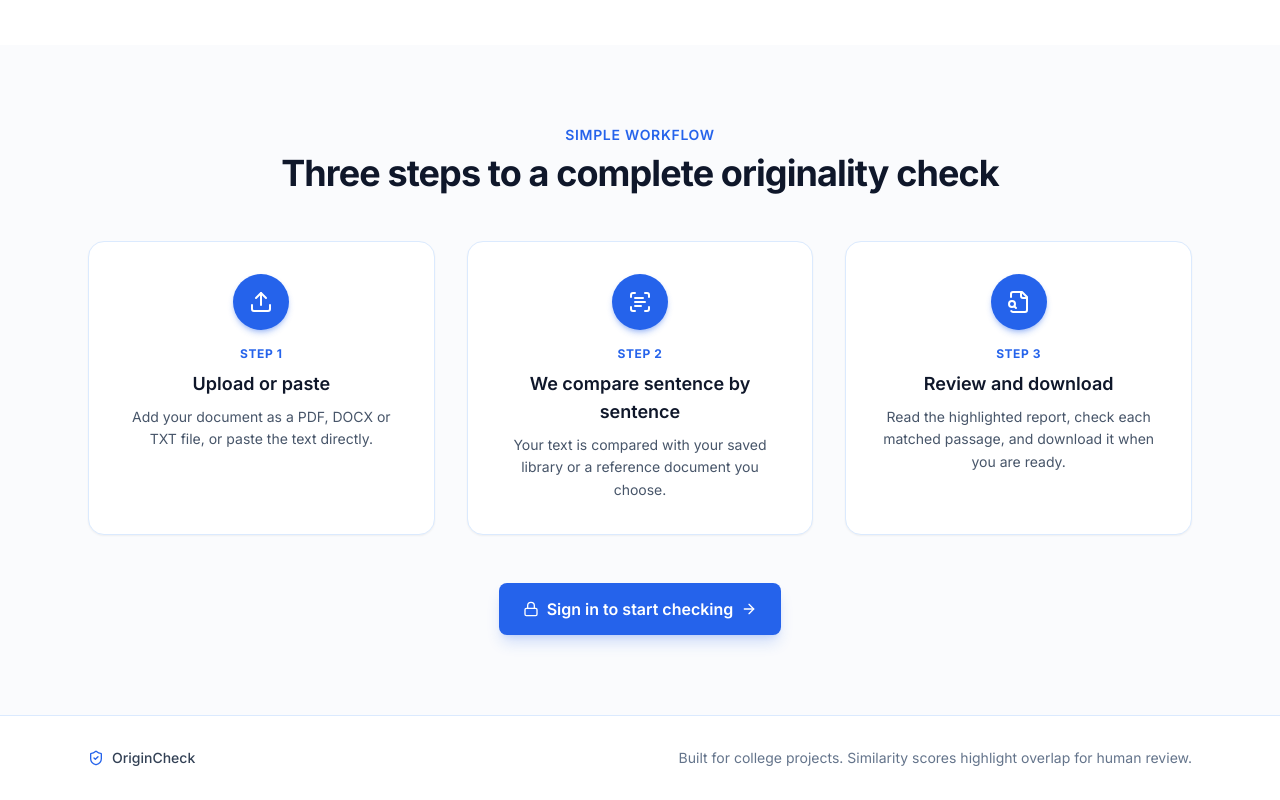
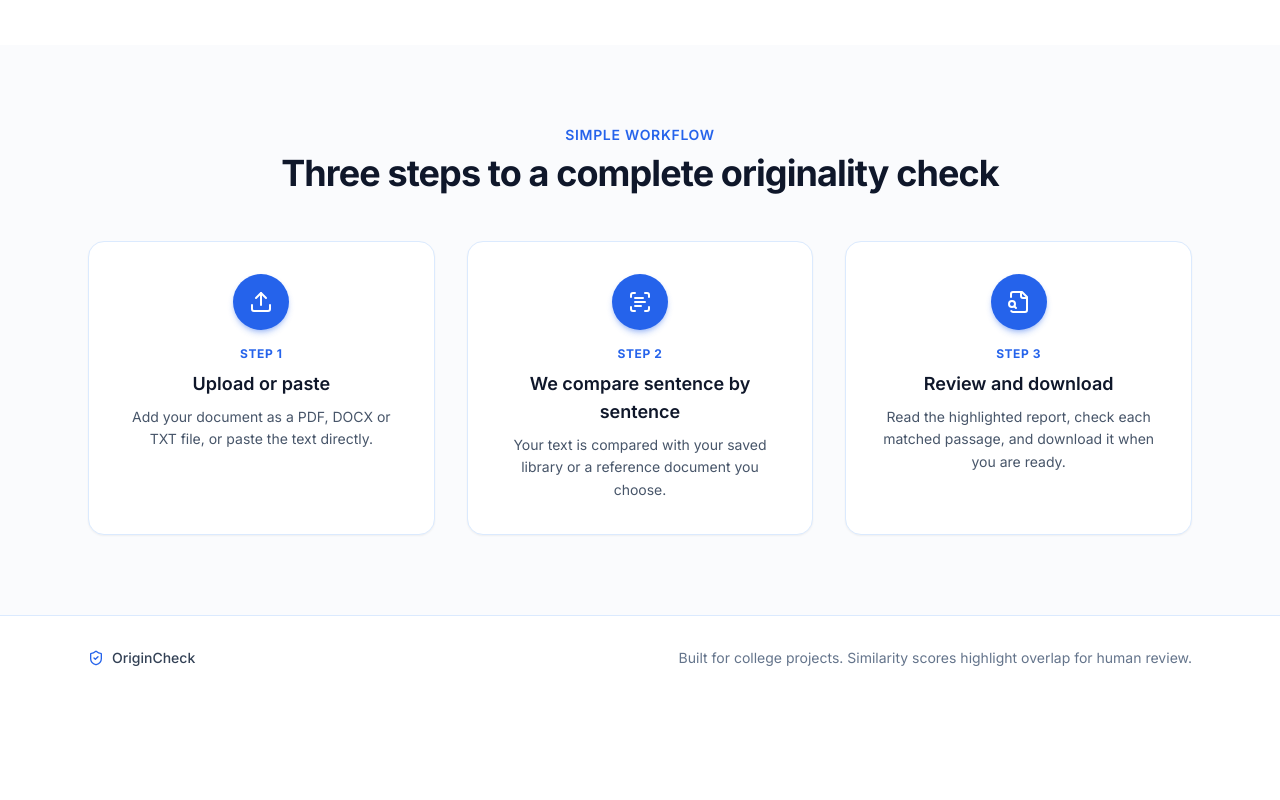
Before and after one commit to Ankur-collab-dev/CAA-project, a React (Vite) app: page / in a window 1280 px wide. Shown: the part 1309-2109 px from the top of the page. After the commit the page ends 2009 px from the top, so only its background shows below. Built offline with nearby package versions, Linux system fonts and the light colour scheme.

Commit message:
fix(ui): remove redundant bottom sign in button from home page

```diff
--- a/src/components/HomePage.tsx
+++ b/src/components/HomePage.tsx
@@ -312,29 +312,6 @@ export const HomePage: React.FC = () => {
               );
             })}
           </div>
-
-          <div className="mt-12 flex justify-center">
-            {user ? (
-              <button
-                type="button"
-                onClick={() => navigateTo('/check')}
-                className="inline-flex items-center gap-2 rounded-lg bg-blue-600 px-6 py-3.5 text-base font-semibold text-white shadow-lg shadow-blue-600/20 transition-all hover:-translate-y-0.5 hover:bg-blue-700"
-              >
-                Go to check document
-                <ArrowRight className="h-4 w-4" />
-              </button>
-            ) : (
-              <button
-                type="button"
-                onClick={() => setAuthModalOpen(true)}
-                className="inline-flex items-center gap-2 rounded-lg bg-blue-600 px-6 py-3.5 text-base font-semibold text-white shadow-lg shadow-blue-600/20 transition-all hover:-translate-y-0.5 hover:bg-blue-700"
-              >
-                <Lock className="h-4 w-4" />
-                Sign in to start checking
-                <ArrowRight className="h-4 w-4" />
-              </button>
-            )}
-          </div>
         </div>
       </section>
 
```
